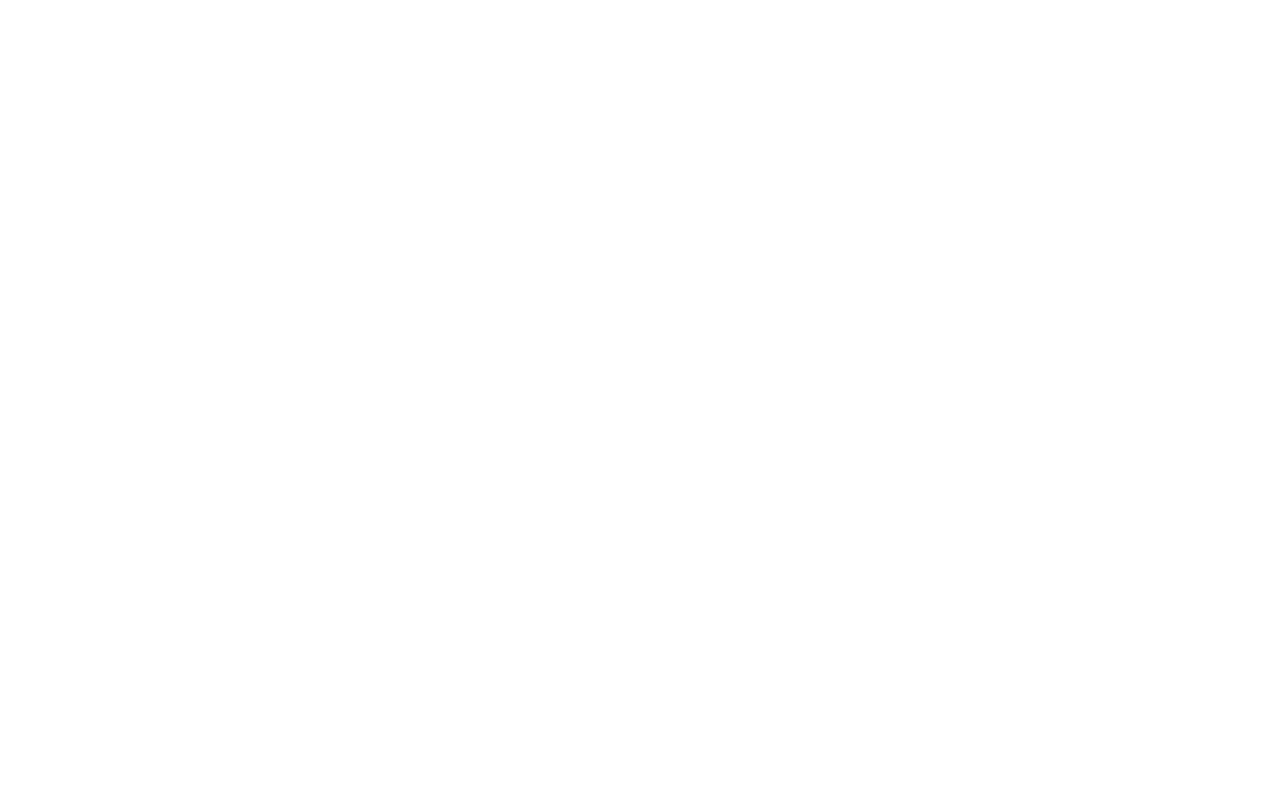
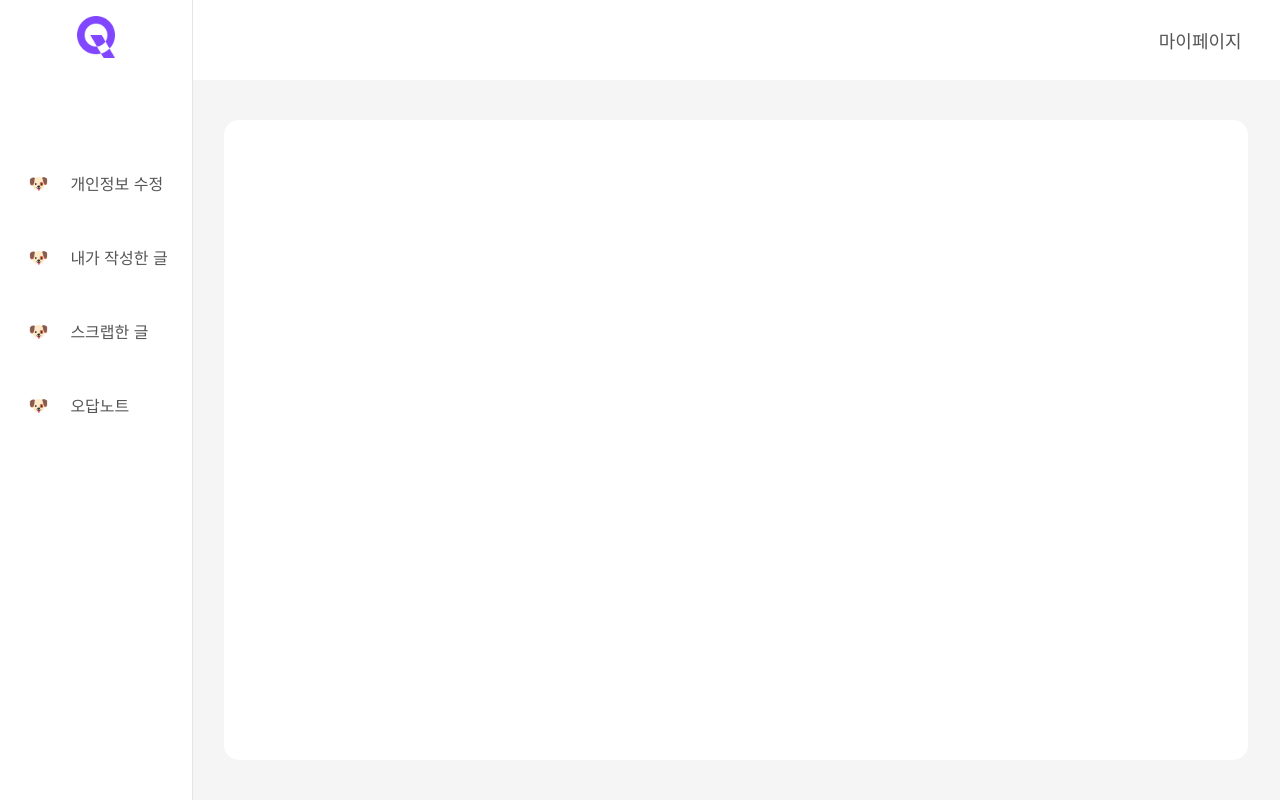
Before and after one commit to 9oormthon-univ/2024_BEOTKKOTTHON_TEAM_20_FE, a React (Create React App) app: page /mypage in a window 1280 px wide. Before the commit this address had no page. Built offline with nearby package versions, Linux system fonts and the light colour scheme.

Commit message:
[feat] 마이페이지 기본 구조 디자인

```diff
--- a/src/App.tsx
+++ b/src/App.tsx
@@ -8,6 +8,7 @@ import OAuth2RedirectHandler from "./pages/OAuth2RedirectHandler";
 import LogoutPage from "./pages/LogoutPage";
 import WritePage from "./pages/WritePage";
 import ReadPage from "./pages/ReadPage";
+import MyPage from "./pages/MyPage";
 
 const App: React.FC = () => {
     return (
@@ -24,8 +25,9 @@ const App: React.FC = () => {
                     element={<OAuth2RedirectHandler />}
                 />
                 <Route path="/logout" element={<LogoutPage />} />
-                <Route path="/write" Component={WritePage}/>
-                <Route path="/read" Component={ReadPage}/>
+                <Route path="/write" Component={WritePage} />
+                <Route path="/read" Component={ReadPage} />
+                <Route path="/mypage" element={<MyPage />} />
             </Routes>
         </Router>
     );
--- /dev/null
+++ b/src/components/MyPageNav.tsx
@@ -0,0 +1,36 @@
+import React from "react";
+import { Container } from "../styles/MyPageNavStyled";
+import MainLogo from "../image/MainLogo.png";
+
+const MyPageNav = () => {
+    return (
+        <Container>
+            <div className="topNav">
+                <p className="top_title">마이페이지</p>
+            </div>
+            <div className="sideNav">
+                <img src={MainLogo} alt="mainlogo"></img>
+
+                <div className="navBox">
+                    <div className="nav">
+                        <div className="nav_icon">🐶</div>
+                        <p className="nav_text">개인정보 수정</p>
+                    </div>
+                    <div className="nav">
+                        <div className="nav_icon">🐶</div>
+                        <p className="nav_text">내가 작성한 글</p>
+                    </div>
+                    <div className="nav">
+                        <div className="nav_icon">🐶</div>
+                        <p className="nav_text">스크랩한 글</p>
+                    </div>
+                    <div className="nav">
+                        <div className="nav_icon">🐶</div>
+                        <p className="nav_text">오답노트</p>
+                    </div>
+                </div>
+            </div>
+        </Container>
+    );
+};
+export default MyPageNav;
--- /dev/null
+++ b/src/pages/MyPage.tsx
@@ -0,0 +1,15 @@
+import React from "react";
+import { Container } from "../styles/MyPageStyled";
+import MyPageNav from "../components/MyPageNav";
+
+const MyPage = () => {
+    return (
+        <>
+            <MyPageNav />
+            <Container>
+                <div className="contentBox"></div>
+            </Container>
+        </>
+    );
+};
+export default MyPage;
--- /dev/null
+++ b/src/styles/MyPageNavStyled.tsx
@@ -0,0 +1,85 @@
+import styled from "styled-components";
+import theme from "./theme";
+
+export const Container = styled.div`
+    .topNav {
+        width: 100vw;
+        height: 10vh;
+
+        background-color: white;
+
+        position: fixed;
+        top: 0;
+
+        display: flex;
+        justify-content: flex-end;
+        align-items: center;
+    }
+
+    .top_title {
+        margin-right: 3vw;
+        font-size: 18px;
+        color: ${theme.colors.font1};
+    }
+
+    .sideNav {
+        width: 15vw;
+        height: 100vh;
+        background-color: white;
+        border-right: 1px solid ${theme.colors.line1};
+
+        position: fixed;
+        top: 0;
+        z-index: 1;
+
+        display: flex;
+        flex-direction: column;
+        justify-content: flex-start;
+        align-items: center;
+    }
+
+    .sideNav > img {
+        width: 3vw;
+        margin-top: 2vh;
+    }
+
+    .navBox {
+        margin-top: 10vh;
+    }
+
+    .nav {
+        margin: 2vh 0;
+        padding: 0 10px;
+
+        display: flex;
+        justify-content: space-between;
+        align-items: center;
+
+        border: 1px solid white;
+        border-radius: 15px;
+
+        color: ${theme.colors.font1};
+    }
+
+    .nav:hover {
+        color: ${theme.colors.primary};
+        background-color: #f6f7fb;
+        border: 1px solid #f0f1f6;
+    }
+
+    .nav_icon {
+        width: 3vw;
+        height: 3vw;
+
+        display: flex;
+        justify-content: center;
+        align-items: center;
+    }
+
+    .nav_text {
+        width: 8vw;
+        margin-left: 1vw;
+    }
+`;
+
+export default Container;
--- /dev/null
+++ b/src/styles/MyPageStyled.tsx
@@ -0,0 +1,31 @@
+import styled from "styled-components";
+import theme from "./theme";
+
+export const Container = styled.div`
+    width: 85vw;
+    height: 90vh;
+    background-color: ${theme.colors.line2};
+
+    position: fixed;
+    top: 10vh;
+    left: 15vw;
+
+    display: flex;
+    justify-content: center;
+    align-items: center;
+
+    p {
+        margin: 0;
+    }
+
+    .contentBox {
+        width: 80vw;
+        height: 80vh;
+
+        border-radius: 15px;
+
+        background-color: white;
+    }
+`;
+
+export default Container;
```
